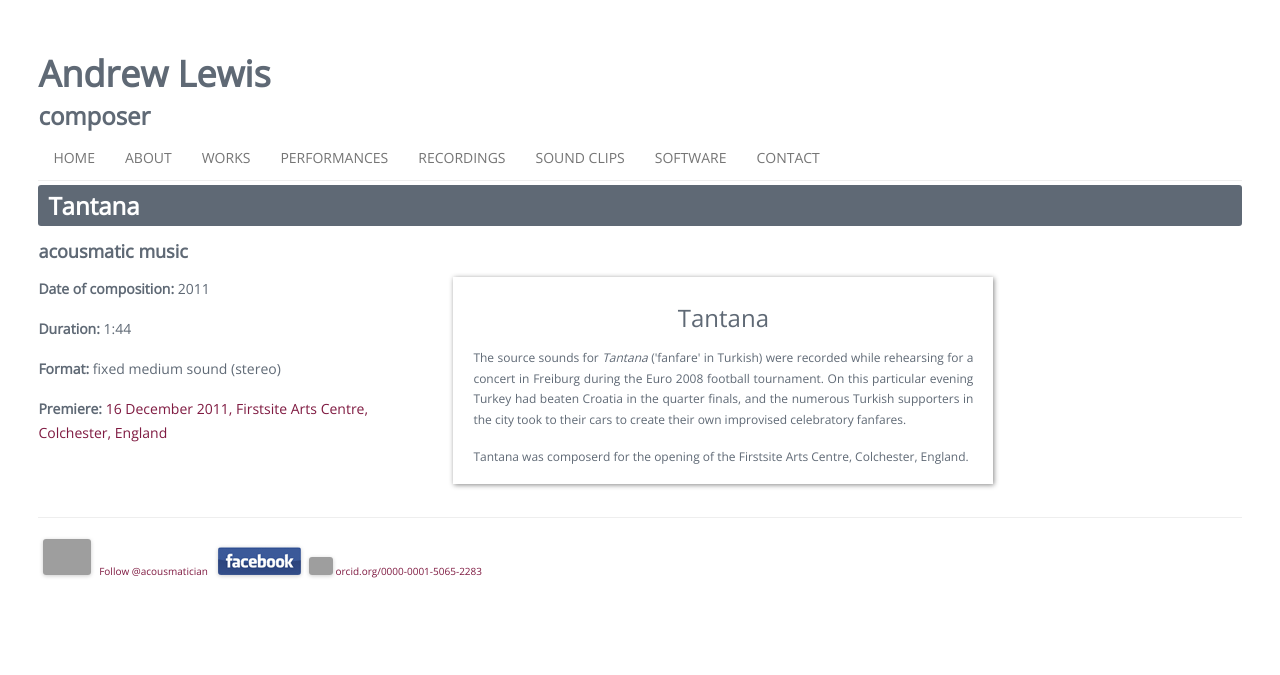
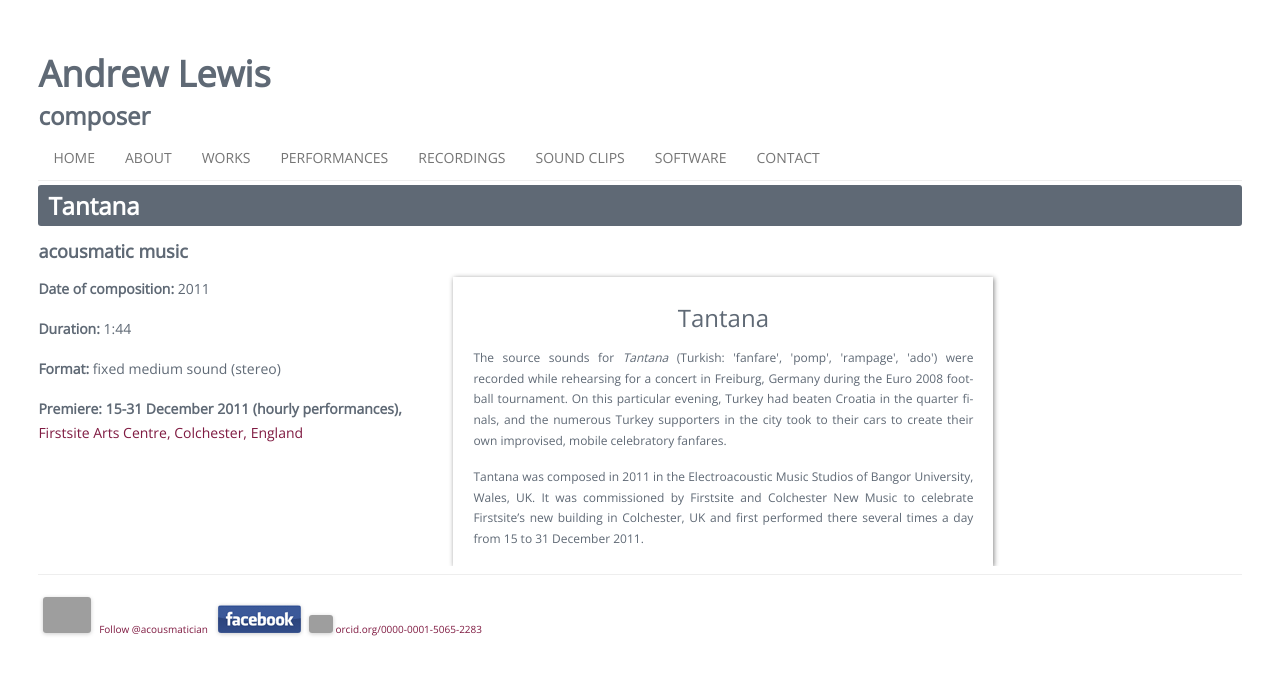
Before and after one commit to acousmatician/acousmatician.github.io, a Jekyll site: the page built from works/tantana.html, in a window 1280 px wide. Shown: the top 675 px of the page. Built offline with Jekyll 4.4.1, drawn with Linux system fonts in a browser that asks for light colours; nearby versions of some CDN libraries; library files that are not in the unit come from our copies; grey boxes are pictures that could not be loaded.

Commit message:
Update tantana.html

```diff
--- a/works/tantana.html
+++ b/works/tantana.html
@@ -8,8 +8,7 @@ title: Andrew Lewis | Tantana
         <p><strong>Date of composition:</strong> 2011</p>
         <p><strong>Duration:</strong> 1:44 </p>
         <p><strong>Format:</strong> fixed medium sound (stereo)</p>
-        <p><strong>Premiere:</strong> <a href="http://www.firstsite.uk">16
-            December 2011, Firstsite Arts Centre, Colchester, England<br>
+        <p><strong>Premiere: 15-31 December 2011 (hourly performances), </strong> <a href="http://www.firstsite.uk">Firstsite Arts Centre, Colchester, England<br>
           </a><br>
           <audio src="../audio/Lewis-Tantana.mp3" preload="none"></audio> <br>
         </p>
@@ -17,13 +16,7 @@ title: Andrew Lewis | Tantana
       <div class="worksprognote">
         <div id="prognote-container">
           <p class="prognote-title">Tantana</p>
-          <p class="prognote">The source sounds for <em>Tantana</em> ('fanfare'
-            in Turkish) were recorded while rehearsing for a concert in Freiburg
-            during the Euro 2008 football tournament. On this particular evening
-            Turkey had beaten Croatia in the quarter finals, and the numerous
-            Turkish supporters in the city took to their cars to create their
-            own improvised celebratory fanfares.&nbsp;</p>
-          <p class="prognote">Tantana was composerd for the opening of the
-            Firstsite Arts Centre, Colchester, England.</p>
+          <p class="prognote">The source sounds for <em>Tantana</em> (Turkish: 'fanfare', 'pomp', 'rampage', 'ado') were recorded while rehearsing for a concert in Freiburg, Germany during the Euro 2008 football tournament. On this particular evening, Turkey had beaten Croatia in the quarter finals, and the numerous Turkey supporters in the city took to their cars to create their own improvised, mobile celebratory fanfares. </p>
+          <p class="prognote">Tantana was composed in 2011 in the Electroacoustic Music Studios of Bangor University, Wales, UK. It was commissioned by Firstsite and Colchester New Music to celebrate Firstsite’s new building in Colchester, UK and first performed there several times a day from 15 to 31 December 2011.</p>
         </div>
       </div>
```
